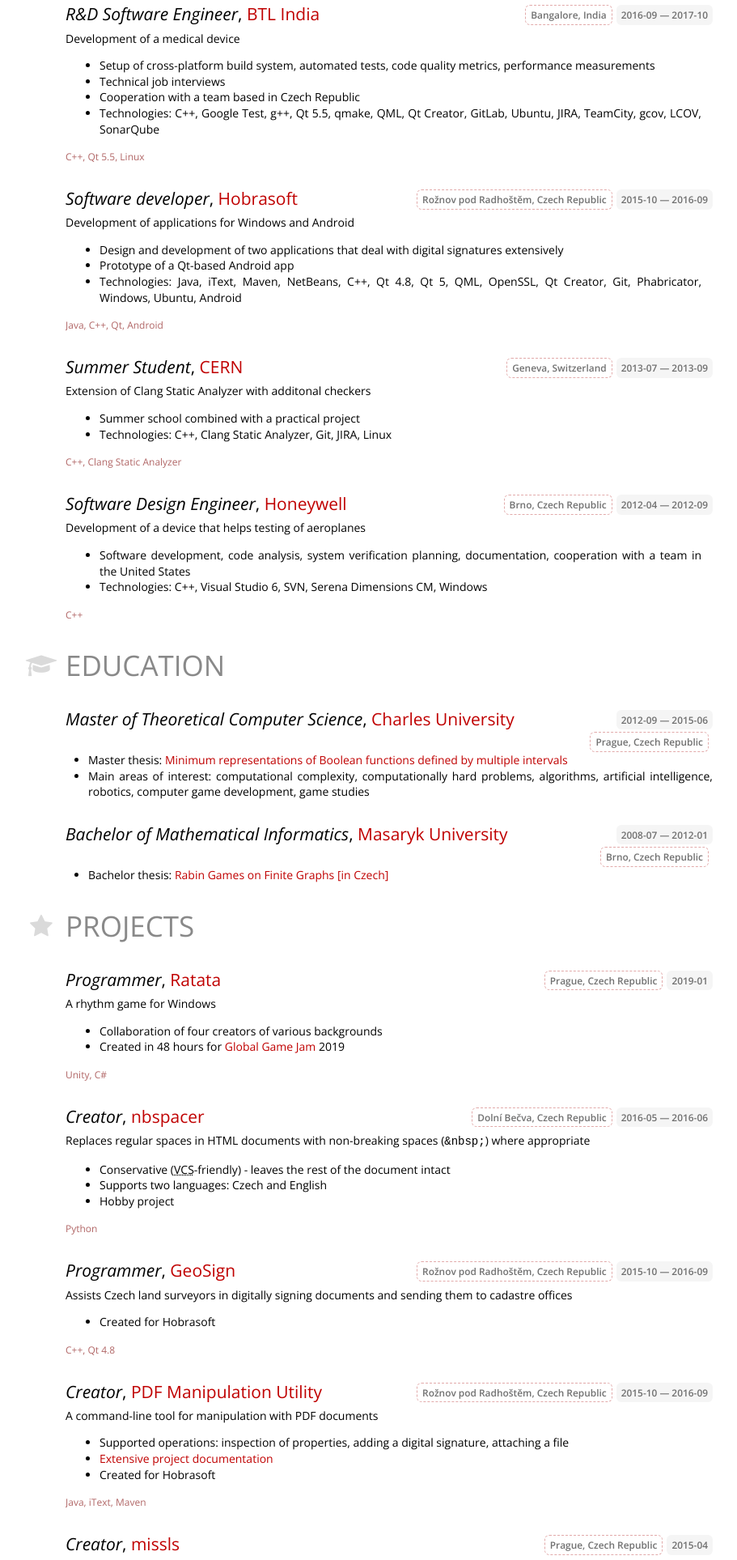
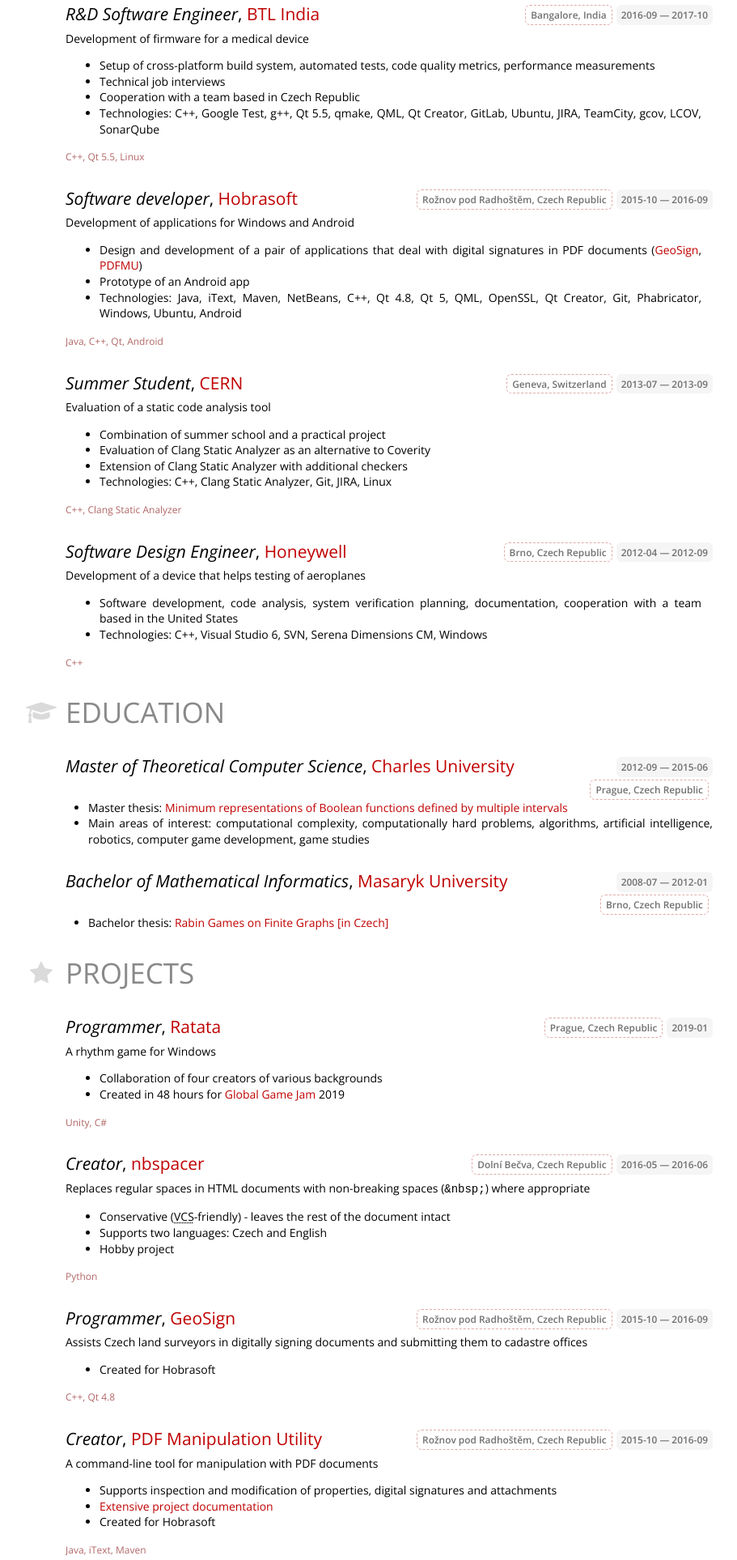
Before and after one commit to filipbartek/resume, a plain HTML site: page docs/index.html in a window 1280 px wide. Shown: the part 613-2540 px from the top of the page at 81% size, without its empty margins (159-1070 px from the left). Drawn offline with nearby package versions, Linux system fonts and the light colour scheme.

Commit message:
Re-generate the documents

```diff
--- a/docs/index.html
+++ b/docs/index.html
@@ -300,7 +300,7 @@
  <span class="location">Prague, Czech Republic</span>
 
                     <p>
-                        <p>Development and maintenance of an ECG signal processing library</p>
+                        <p>Development of a library for ECG signal processing</p>
                     </p>
                     <ul>
                         <li>Supervision of builds for two target platforms</li>
@@ -318,7 +318,7 @@
  <span class="location">Bangalore, India</span>
 
                     <p>
-                        <p>Development of a medical device</p>
+                        <p>Development of firmware for a medical device</p>
                     </p>
                     <ul>
                         <li>Setup of cross-platform build system, automated tests, code quality metrics,
@@ -344,9 +344,11 @@
                         <p>Development of applications for Windows and Android</p>
                     </p>
                     <ul>
-                        <li>Design and development of two applications that deal with digital signatures
-                            extensively</li>
-                        <li>Prototype of a Qt-based Android app</li>
+                        <li>Design and development of a pair of applications that deal with digital
+                            signatures in PDF documents (<a href="https://geosign.hobrasoft.cz/cs/">GeoSign</a>,
+                            <a
+                            href="http://hobrasoft-cz.github.io/PDFMU/">PDFMU</a>)</li>
+                        <li>Prototype of an Android app</li>
                         <li>Technologies: Java, iText, Maven, NetBeans, C++, Qt 4.8, Qt 5, QML, OpenSSL,
                             Qt Creator, Git, Phabricator, Windows, Ubuntu, Android</li>
                     </ul> <span class="keywords"><span class="keyword">Java</span><span class="keyword">C++</span>
@@ -362,10 +364,12 @@
  <span class="location">Geneva, Switzerland</span>
 
                     <p>
-                        <p>Extension of Clang Static Analyzer with additonal checkers</p>
+                        <p>Evaluation of a static code analysis tool</p>
                     </p>
                     <ul>
-                        <li>Summer school combined with a practical project</li>
+                        <li>Combination of summer school and a practical project</li>
+                        <li>Evaluation of Clang Static Analyzer as an alternative to Coverity</li>
+                        <li>Extension of Clang Static Analyzer with additional checkers</li>
                         <li>Technologies: C++, Clang Static Analyzer, Git, JIRA, Linux</li>
                     </ul> <span class="keywords"><span class="keyword">C++</span><span class="keyword">Clang Static Analyzer</span></span>
                 </div>
@@ -382,7 +386,7 @@
                     </p>
                     <ul>
                         <li>Software development, code analysis, system verification planning, documentation,
-                            cooperation with a team in the United States</li>
+                            cooperation with a team based in the United States</li>
                         <li>Technologies: C++, Visual Studio 6, SVN, Serena Dimensions CM, Windows</li>
                     </ul> <span class="keywords"><span class="keyword">C++</span></span>
                 </div>
@@ -468,7 +472,7 @@
  <span class="tenure">2015-10 — 2016-09</span>
  <span class="location">Rožnov pod Radhoštěm, Czech Republic</span>
 
-                    <p>Assists Czech land surveyors in digitally signing documents and sending
+                    <p>Assists Czech land surveyors in digitally signing documents and submitting
                         them to cadastre offices</p>
                     <ul>
                         <li>Created for Hobrasoft</li>
@@ -484,8 +488,8 @@
 
                     <p>A command-line tool for manipulation with PDF documents</p>
                     <ul>
-                        <li>Supported operations: inspection of properties, adding a digital signature,
-                            attaching a file</li>
+                        <li>Supports inspection and modification of properties, digital signatures
+                            and attachments</li>
                         <li><a href="http://hobrasoft-cz.github.io/PDFMU/">Extensive project documentation</a>
                         </li>
                         <li>Created for Hobrasoft</li>
@@ -520,7 +524,7 @@
  <span class="tenure">2013-07 — 2013-09</span>
  <span class="location">Geneva, Switzerland</span>
 
-                    <p>Extension of Clang Static Analyzer with a custom checker</p>
+                    <p>Extension of Clang Static Analyzer with custom checkers</p>
                     <ul>
                         <li>Feasibility study of replacement of Coverity with Clang Static Analyser</li>
                         <li>Focus on multithreading bugs</li>
@@ -585,7 +589,7 @@
           </h3>
  <span class="tenure">2014-06</span>
 
-                    <p>A mathematical analysis of a class of queueing systems</p> <span class="keywords"><span class="keyword">Mathematical modeling</span>
+                    <p>Mathematical analysis of a class of queueing systems</p> <span class="keywords"><span class="keyword">Mathematical modeling</span>
                     <span
                     class="keyword">LaTeX</span><span class="keyword">SageMath</span></span>
                 </div>
@@ -683,7 +687,7 @@
               </h3>
  <span class="tenure">2018-11 — Present</span>
 
-                    <p>Training to become a facilitator of Socratic dialogue</p>
+                    <p>Undergoing a training to become a facilitator of Socratic dialogue</p>
                 </div>
             </section>
             <hr>
```
Also changed, not shown: 1 other file.
